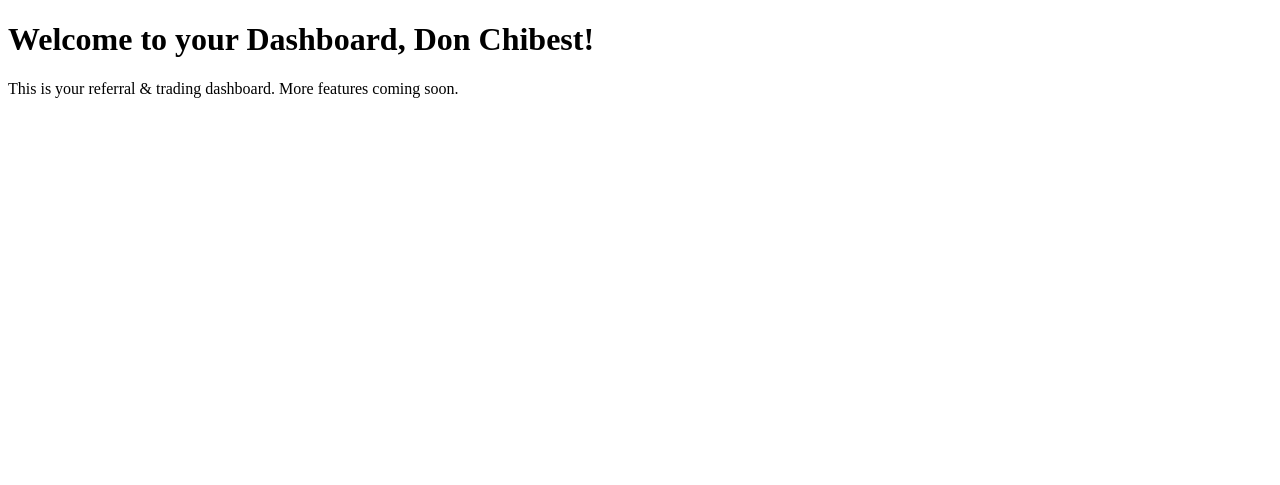
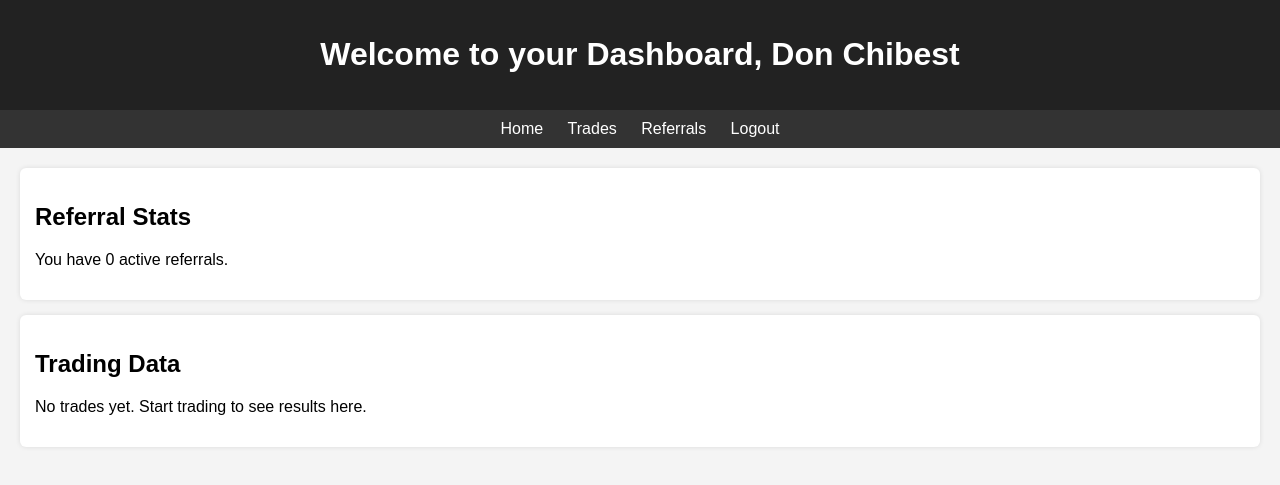
Before and after one commit to digitrad/digitraderpro, a plain HTML site: page dashboard.html in a window 1280 px wide. Drawn offline with Linux system fonts and the light colour scheme.

Commit message:
Update dashboard.html
Welcome to Digitrader dashboard

```diff
--- a/dashboard.html
+++ b/dashboard.html
@@ -1,12 +1,62 @@
-
 <!DOCTYPE html>
-<html>
+<html lang="en">
 <head>
-    <title>DigiTraderPro - Dashboard</title>
-    <meta charset="UTF-8" />
+    <meta charset="UTF-8">
+    <meta name="viewport" content="width=device-width, initial-scale=1.0">
+    <title>DigiTraderPro Dashboard</title>
+    <style>
+        body {
+            font-family: Arial, sans-serif;
+            background: #f4f4f4;
+            margin: 0;
+        }
+        header {
+            background: #222;
+            color: white;
+            padding: 15px;
+            text-align: center;
+        }
+        nav {
+            background: #333;
+            padding: 10px;
+            text-align: center;
+        }
+        nav a {
+            color: white;
+            margin: 0 10px;
+            text-decoration: none;
+        }
+        .container {
+            padding: 20px;
+        }
+        .card {
+            background: white;
+            padding: 15px;
+            border-radius: 6px;
+            box-shadow: 0 0 5px rgba(0,0,0,0.1);
+            margin-bottom: 15px;
+        }
+    </style>
 </head>
 <body>
-    <h1>Welcome to your Dashboard, Don Chibest!</h1>
-    <p>This is your referral & trading dashboard. More features coming soon.</p>
+    <header>
+        <h1>Welcome to your Dashboard, Don Chibest</h1>
+    </header>
+    <nav>
+        <a href="#">Home</a>
+        <a href="#">Trades</a>
+        <a href="#">Referrals</a>
+        <a href="index.html">Logout</a>
+    </nav>
+    <div class="container">
+        <div class="card">
+            <h2>Referral Stats</h2>
+            <p>You have 0 active referrals.</p>
+        </div>
+        <div class="card">
+            <h2>Trading Data</h2>
+            <p>No trades yet. Start trading to see results here.</p>
+        </div>
+    </div>
 </body>
-</html
+</html>
```
